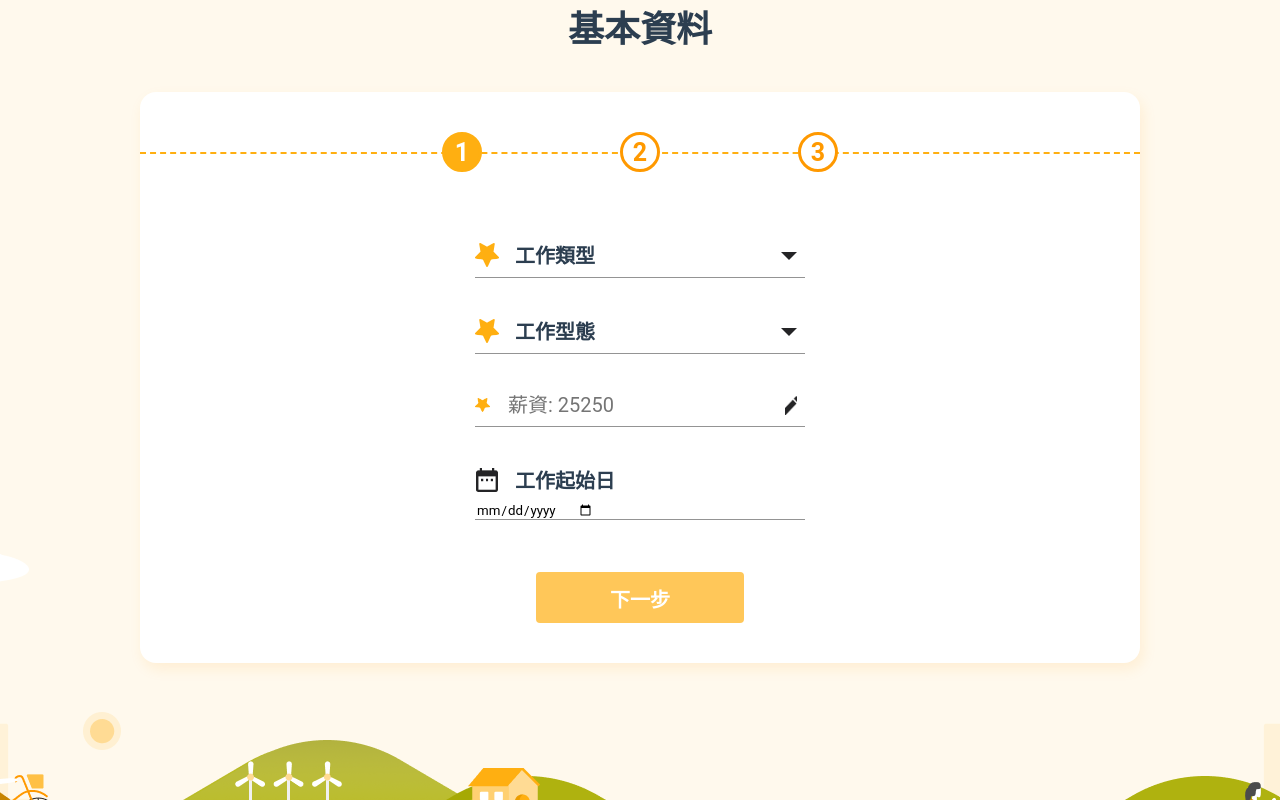
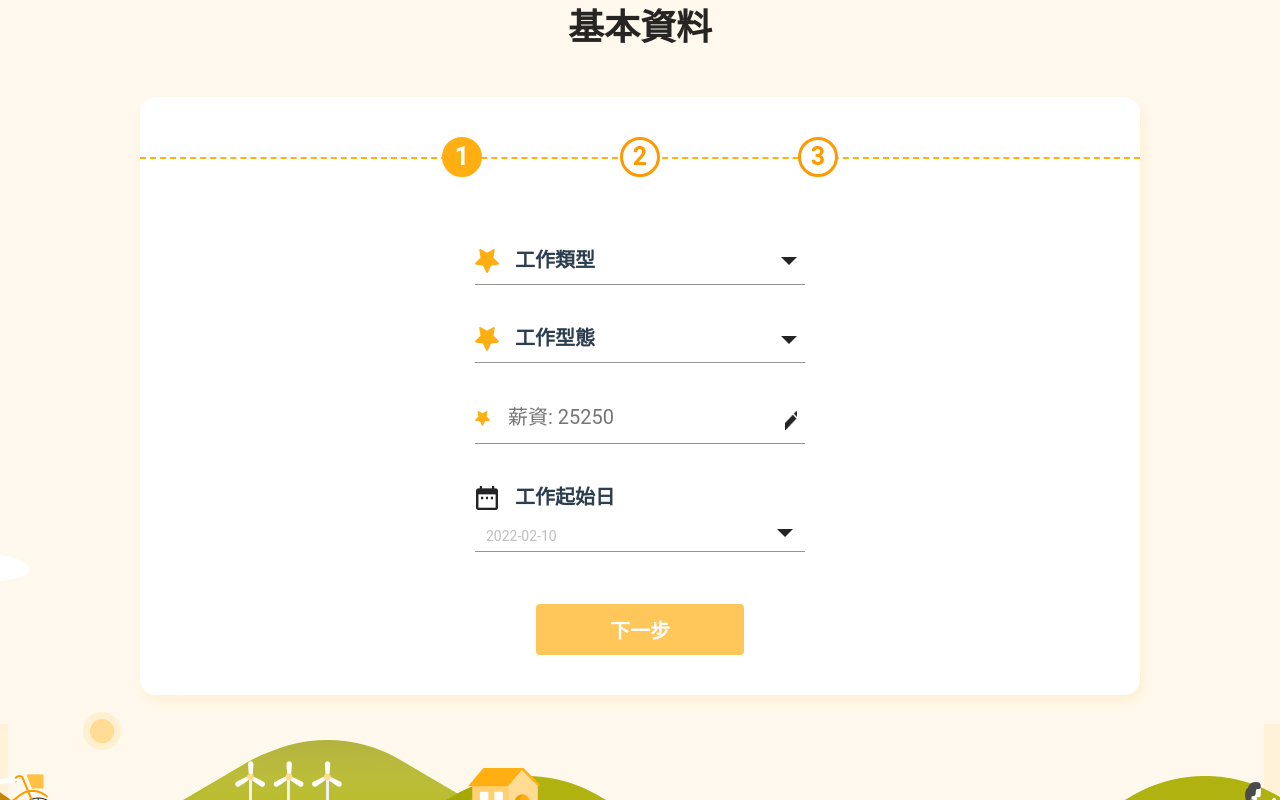
Before and after one commit to Chiahsuan-TW/overtime-pay-calculator, a Vue app: page /Info in a window 1280 px wide. Shown: the top 800 px of the page. Built offline with nearby package versions, Linux system fonts and the light colour scheme.

Commit message:
customize the ant-design calendar

```diff
--- a/package.json
+++ b/package.json
@@ -8,7 +8,9 @@
     "lint": "vue-cli-service lint"
   },
   "dependencies": {
+    "ant-design-vue": "^2.2.8",
     "core-js": "^3.6.5",
+    "moment": "^2.29.1",
     "vue": "^3.0.0",
     "vue-router": "^4.0.0-0",
     "vuex": "^4.0.0-0"
--- /dev/null
+++ b/src/assets/scss/custom/_custom-calendar.scss
@@ -0,0 +1,84 @@
+.custom-datepicker {
+  width: 100%;
+  .ant-input {
+    border: 0;
+  }
+
+  .ant-input:focus {
+    box-shadow: none;
+  }
+
+  .anticon {
+    width: 0;
+    height: 0;
+    border: 8px solid;
+    margin-left: auto;
+    border-color: color.$black #fff #fff #fff;
+    cursor: pointer;
+
+    svg {
+      display: none;
+    }
+  }
+}
+
+.custom-footer {
+  display: flex;
+  justify-content: center;
+  gap: 30px;
+
+  button {
+    background-color: #fff;
+  }
+
+  button:last-child {
+    color: color.$primary-dark;
+  }
+}
+
+
+.custom-calendar {
+  .ant-calendar-header {
+    a {
+      color: color.$primary-dark;
+    }
+
+    a::before, a::after {
+      border-color :color.$primary-dark;
+      border-width: 3.5px 0 0 3.5px;
+    }
+
+    a::before:hover, a::after:hover {
+      border-color :color.$brown;
+    }
+  }
+
+  .ant-calendar-column-header-inner {
+    color: color.$primary-dark;
+  }
+
+  .ant-calendar-selected-day .ant-calendar-date {
+    background-color: color.$primary-dark;
+  }
+
+  .ant-calendar-date {
+    border: 0;
+    border-radius: 50%;
+    font-weight: normal;
+  }
+
+  .ant-calendar-today {
+    .ant-calendar-date {
+      color: #000;
+    }
+  }
+
+  .ant-calendar-date[aria-selected="true"] {
+    color: #fff;
+    font-weight: bold;
+  }
+
+  .ant-calendar-today-btn {
+    display: none;
+  }
+}
--- a/src/main.js
+++ b/src/main.js
@@ -2,7 +2,10 @@ import { createApp } from "vue";
 import App from "./App.vue";
 import router from "./router";
 import store from "./store";
+import { DatePicker, Space } from "ant-design-vue";
+import "ant-design-vue/dist/antd.css";
+import "../src/assets/scss/custom/_custom-calendar.scss";
 
 import "@/assets/scss/_reset.scss";
 
-createApp(App).use(store).use(router).mount("#app");
+createApp(App).use(store).use(router).use(DatePicker).use(Space).mount("#app");
--- a/src/views/Info.vue
+++ b/src/views/Info.vue
@@ -35,7 +35,20 @@
           </div>
           <p>工作起始日</p>
         </div>
-        <input id="date" type="date" />
+        <a-date-picker
+          :allowClear="false"
+          v-model:value="firstDayOfWork"
+          dropdownClassName="custom-calendar"
+          class="custom-datepicker"
+          :placeholder="today"
+        >
+          <!-- <template #renderExtraFooter>
+            <div class="custom-footer">
+              <button>取消</button>
+              <button>確認</button>
+            </div>
+          </template> -->
+        </a-date-picker>
       </div>
 
       <router-link :to="{ name: 'MonthlyRecord' }">
@@ -49,6 +62,7 @@
 import Dropdown from "../components/Dropdown.vue";
 import Stepper from "../components/Stepper.vue";
 import ProcedureButton from "../components/ProcedureButton.vue";
+import { Moment } from "moment";
 
 export default {
   name: "Info",
@@ -64,9 +78,17 @@ export default {
       minimumWage: "25250",
       wage: "",
       currentStep: 1,
+      firstDayOfWork: Moment,
     };
   },
   methods: {},
+  computed: {
+    today() {
+      let today = new Date().toISOString();
+      today = today.split("T")[0];
+      return today;
+    },
+  },
 };
 </script>
 
```
Also changed, not shown: 1 other file (tests, documents, lock files or other folders).
